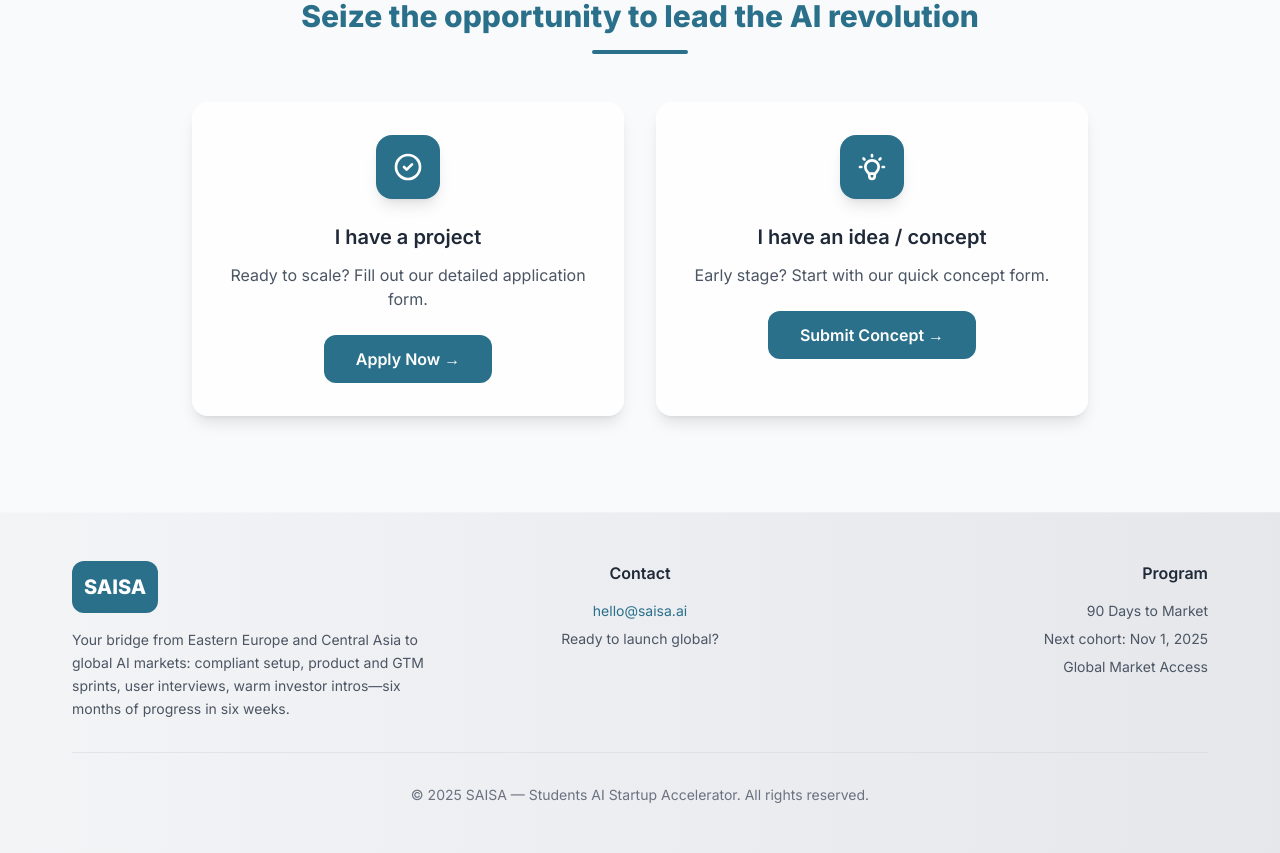
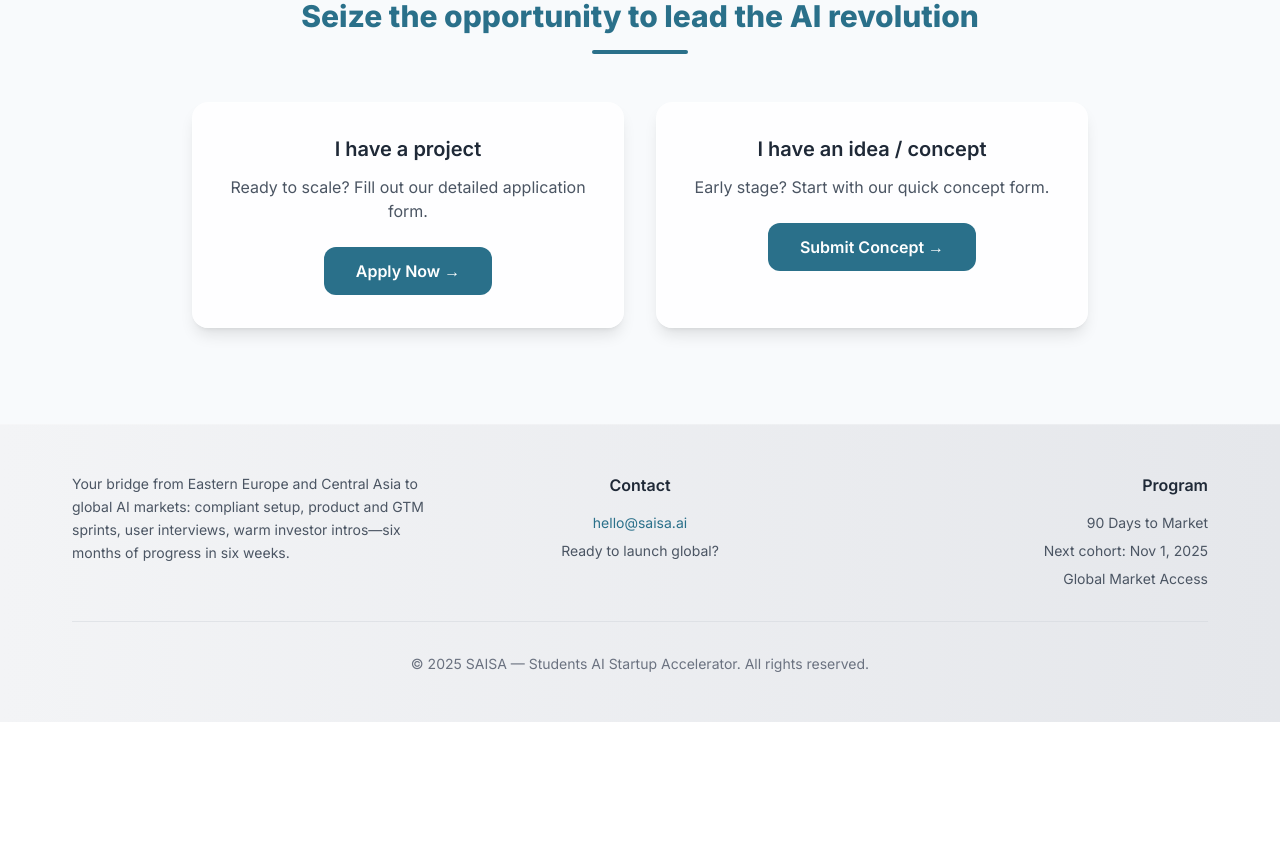
Before and after one commit to derlugov25/saisa, a React (Vite) app: page / in a window 1280 px wide. Shown: the part 2340-3193 px from the top of the page. After the commit the page ends 3062 px from the top, so only its background shows below. Built offline with nearby package versions, Linux system fonts and the light colour scheme.

Commit message:
🎨 Clean up design elements - Remove icons from contact section cards - Remove duplicate SAISA logo from footer - Simplify visual design for better focus on content - Make design more minimalistic and clean

```diff
--- a/src/App.tsx
+++ b/src/App.tsx
@@ -599,11 +599,6 @@ export default function App(){
 
                   <div className="grid grid-cols-1 md:grid-cols-2 gap-8">
                     <div className="bg-white/80 backdrop-blur-sm p-8 rounded-2xl shadow-lg border border-white/20 hover:shadow-xl transition-all duration-300 transform hover:-translate-y-1">
-                      <div className="w-16 h-16 mx-auto mb-6 bg-accent rounded-2xl flex items-center justify-center shadow-lg">
-                        <svg className="w-8 h-8 text-white" fill="none" stroke="currentColor" viewBox="0 0 24 24">
-                          <path strokeLinecap="round" strokeLinejoin="round" strokeWidth={2} d="M9 12l2 2 4-4m6 2a9 9 0 11-18 0 9 9 0 0118 0z" />
-                        </svg>
-                      </div>
                       <h3 className="text-xl font-semibold mb-3 text-gray-800">I have a project</h3>
                       <p className="text-gray-600 mb-6">Ready to scale? Fill out our detailed application form.</p>
                       <a
@@ -617,11 +612,6 @@ export default function App(){
                     </div>
 
                     <div className="bg-white/80 backdrop-blur-sm p-8 rounded-2xl shadow-lg border border-white/20 hover:shadow-xl transition-all duration-300 transform hover:-translate-y-1">
-                      <div className="w-16 h-16 mx-auto mb-6 bg-accent rounded-2xl flex items-center justify-center shadow-lg">
-                        <svg className="w-8 h-8 text-white" fill="none" stroke="currentColor" viewBox="0 0 24 24">
-                          <path strokeLinecap="round" strokeLinejoin="round" strokeWidth={2} d="M9.663 17h4.673M12 3v1m6.364 1.636l-.707.707M21 12h-1M4 12H3m3.343-5.657l-.707-.707m2.828 9.9a5 5 0 117.072 0l-.548.547A3.374 3.374 0 0014 18.469V19a2 2 0 11-4 0v-.531c0-.895-.356-1.754-.988-2.386l-.548-.547z" />
-                        </svg>
-                      </div>
                       <h3 className="text-xl font-semibold mb-3 text-gray-800">I have an idea / concept</h3>
                       <p className="text-gray-600 mb-6">Early stage? Start with our quick concept form.</p>
                       <a
@@ -645,9 +635,6 @@ export default function App(){
         <div className="container mx-auto px-4">
           <div className="grid grid-cols-1 md:grid-cols-3 gap-8 mb-8">
             <div className="text-center md:text-left">
-              <div className="bg-accent p-3 rounded-xl inline-block mb-4">
-                <span className="font-extrabold text-xl text-white">SAISA</span>
-              </div>
               <p className="text-gray-600 text-sm leading-relaxed">
                 Your bridge from Eastern Europe and Central Asia to global AI markets: compliant setup, product and GTM sprints, user interviews, warm investor intros—six months of progress in six weeks.
               </p>
```
